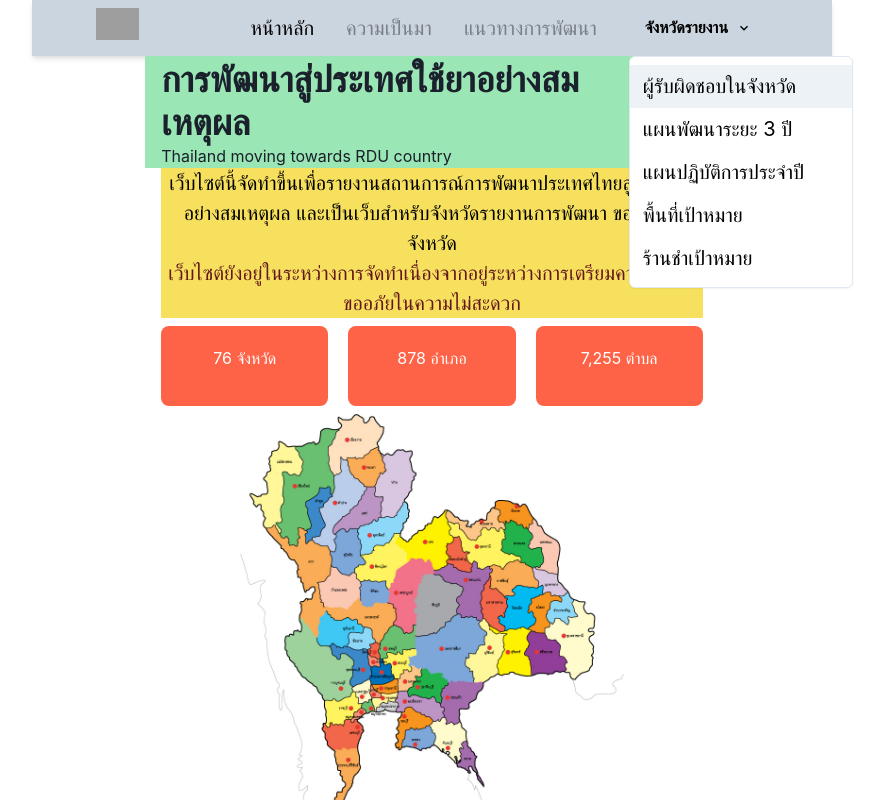
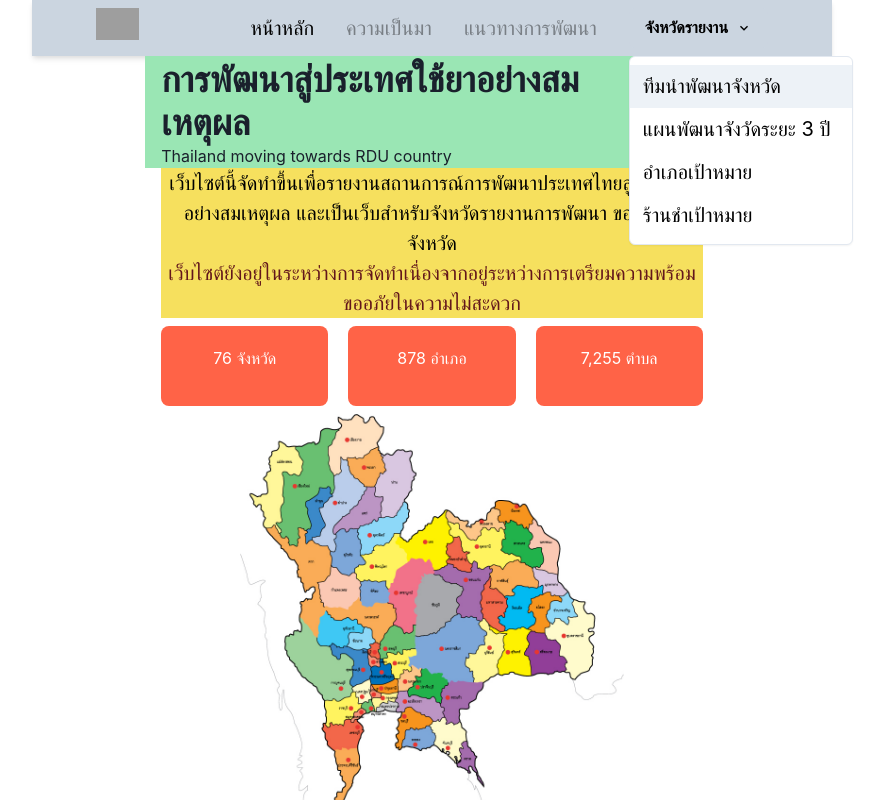
Before and after one commit to thongby/ndi-rducountry, a Next.js app: page / in a window 1280 px wide. Both pictures are taken after a click on the button "จังหวัดรายงาน". Shown: the top 800 px of the page, without its empty margins (208-1092 px from the left). Built offline with nearby package versions, Linux system fonts and the light colour scheme; grey boxes are pictures that could not be loaded.

Commit message:
Update Navbar.tsx

```diff
--- a/components/Navbar.tsx
+++ b/components/Navbar.tsx
@@ -69,22 +69,17 @@ const Navbar = () => {
                             <MenuList>
                                 <MenuItem>
                                     <Link href={'https://forms.gle/hfdSVy2sZonhtmeA7'}>
-                                    ผู้รับผิดชอบในจังหวัด
+                                    ทีมนำพัฒนาจังหวัด
                                     </Link>
                                 </MenuItem>
                                 <MenuItem>
                                     <Link href={'https://forms.gle/1kZB1tCZ4Vwx1zaJ8'}>
-                                    แผนพัฒนาระยะ 3 ปี
-                                    </Link>
-                                </MenuItem>
-                                <MenuItem>
-                                    <Link href={'https://forms.gle/Fx5fPqkVBu1qoQ3M6'}>
-                                    แผนปฏิบัติการประจำปี
+                                    แผนพัฒนาจังวัดระยะ 3 ปี
                                     </Link>
                                 </MenuItem>
                                 <MenuItem>
                                     <Link href={'https://forms.gle/BohMtePMw27DoTtU9'}>
-                                    พื้นที่เป้าหมาย
+                                    อำเภอเป้าหมาย
                                     </Link>
                                 </MenuItem>
                                 <MenuItem>
```
